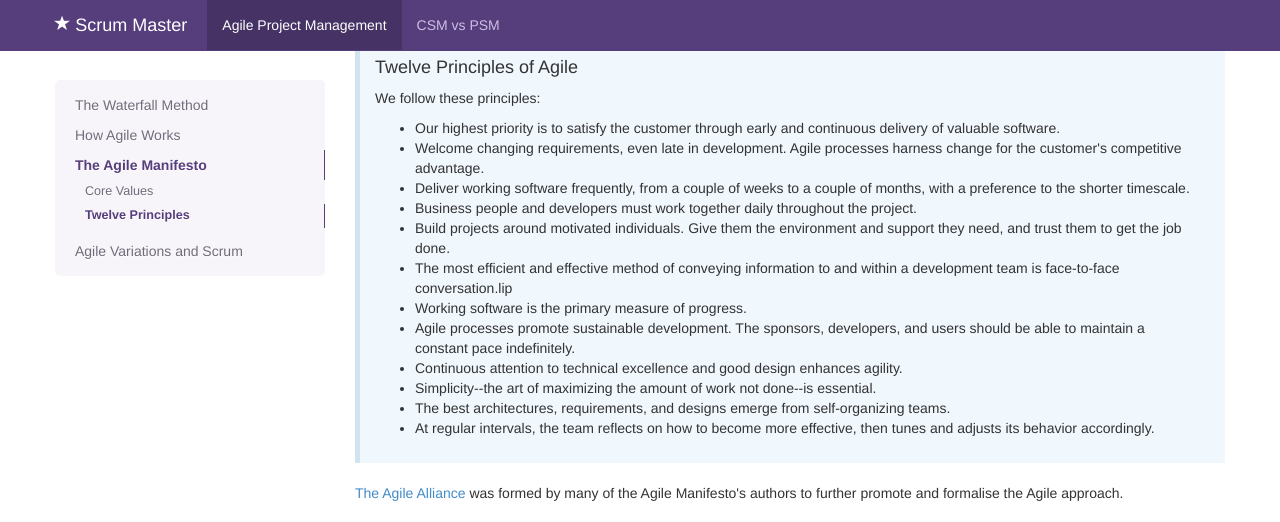
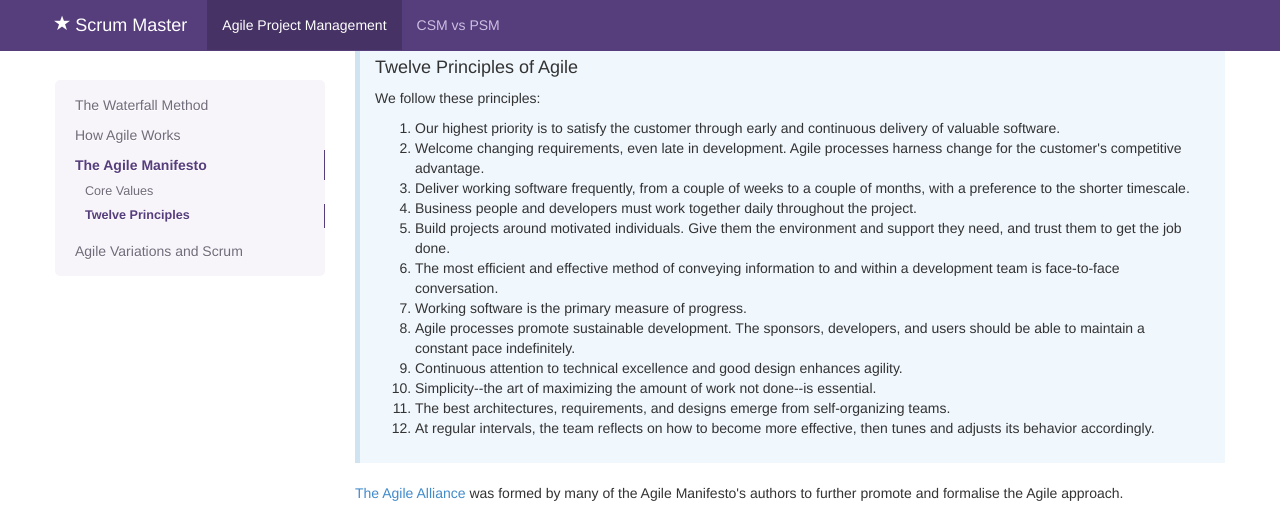
Before and after one commit to CaptainCodeman/agile-scrum-master-training, a Jekyll site: the page built from agile-project-management/index.html, in a window 1280 px wide and 900 px high, scrolled down 3651 px. Shown: the top 522 px of the window. Built offline with Jekyll 4.4.1, drawn with Linux system fonts in a browser that asks for light colours; Markdown is read by kramdown in place of the engine named in the settings.

Commit message:
Typos + make 12 principles numbered

```diff
--- a/agile-project-management/index.html
+++ b/agile-project-management/index.html
@@ -124,20 +124,20 @@ base_url: "../"
     <div class="bs-callout bs-callout-info">
       <h4 id="agile-principles">Twelve Principles of Agile</h4>
       <p>We follow these principles:</p>
-      <ul>
+      <ol>
         <li>Our highest priority is to satisfy the customer through early and continuous delivery of valuable software.</li>
         <li>Welcome changing requirements, even late in development. Agile processes harness change for the customer's competitive advantage.</li>
         <li>Deliver working software frequently, from a couple of weeks to a couple of months, with a preference to the shorter timescale.</li>
         <li>Business people and developers must work together daily throughout the project.</li>
         <li>Build projects around motivated individuals. Give them the environment and support they need, and trust them to get the job done.</li>
-        <li>The most efficient and effective method of conveying information to and within a development team is face-to-face conversation.lip</li>
+        <li>The most efficient and effective method of conveying information to and within a development team is face-to-face conversation.</li>
         <li>Working software is the primary measure of progress.</li>
         <li>Agile processes promote sustainable development. The sponsors, developers, and users should be able to maintain a constant pace indefinitely.</li>
         <li>Continuous attention to technical excellence and good design enhances agility.</li>
         <li>Simplicity--the art of maximizing the amount of work not done--is essential.</li>
         <li>The best architectures, requirements, and designs emerge from self-organizing teams.</li>
         <li>At regular intervals, the team reflects on how to become more effective, then tunes and adjusts its behavior accordingly.</li>
-		</ul>
+		</ol>
     </div>
 
     <p><a href="http://www.agilealliance.org/" target="_blank">The Agile Alliance</a> was formed by many of the Agile Manifesto's authors to further promote and formalise the Agile approach.</p>
```
